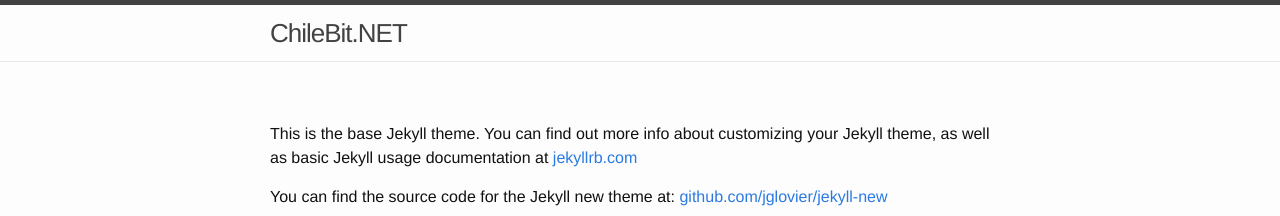
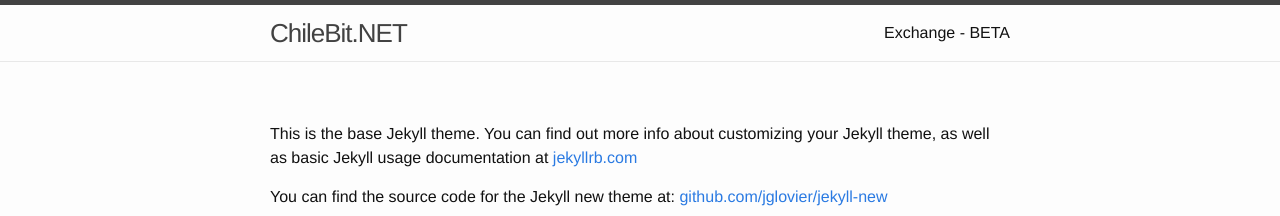
Before and after one commit to chilebit/site, a Jekyll site: the page built from about.md, in a window 1280 px wide. Shown: the top 216 px of the page. Built offline with Jekyll 4.4.1, drawn with Linux system fonts in a browser that asks for light colours.

Commit message:
Update header.html

```diff
--- a/_includes/header.html
+++ b/_includes/header.html
@@ -19,6 +19,7 @@
           <a class="page-link" href="{{ page.url | prepend: site.baseurl }}">{{ page.title }}</a>
           {% endif %}
         {% endfor %}
+        <a class="page-link" href="https://chilebit.net/exchange">Exchange - BETA</a>
       </div>
     </nav>
 
```
